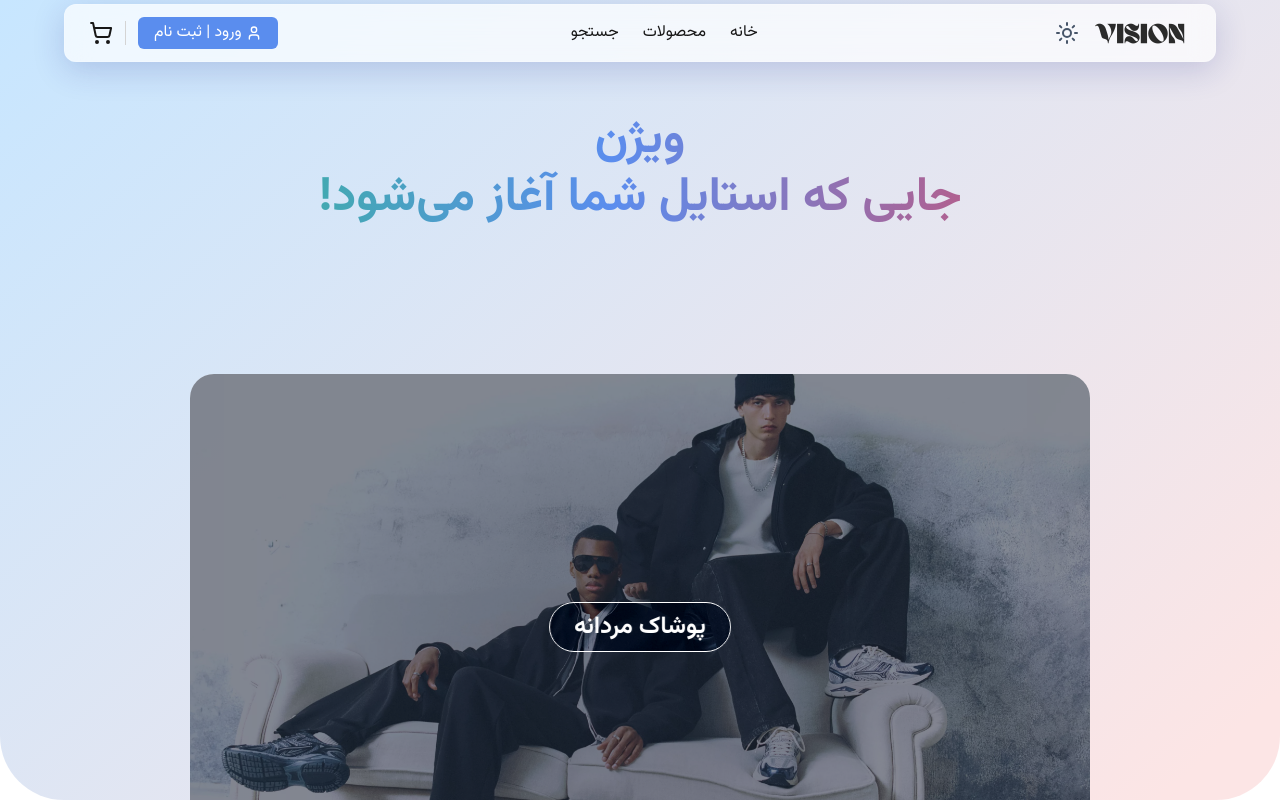
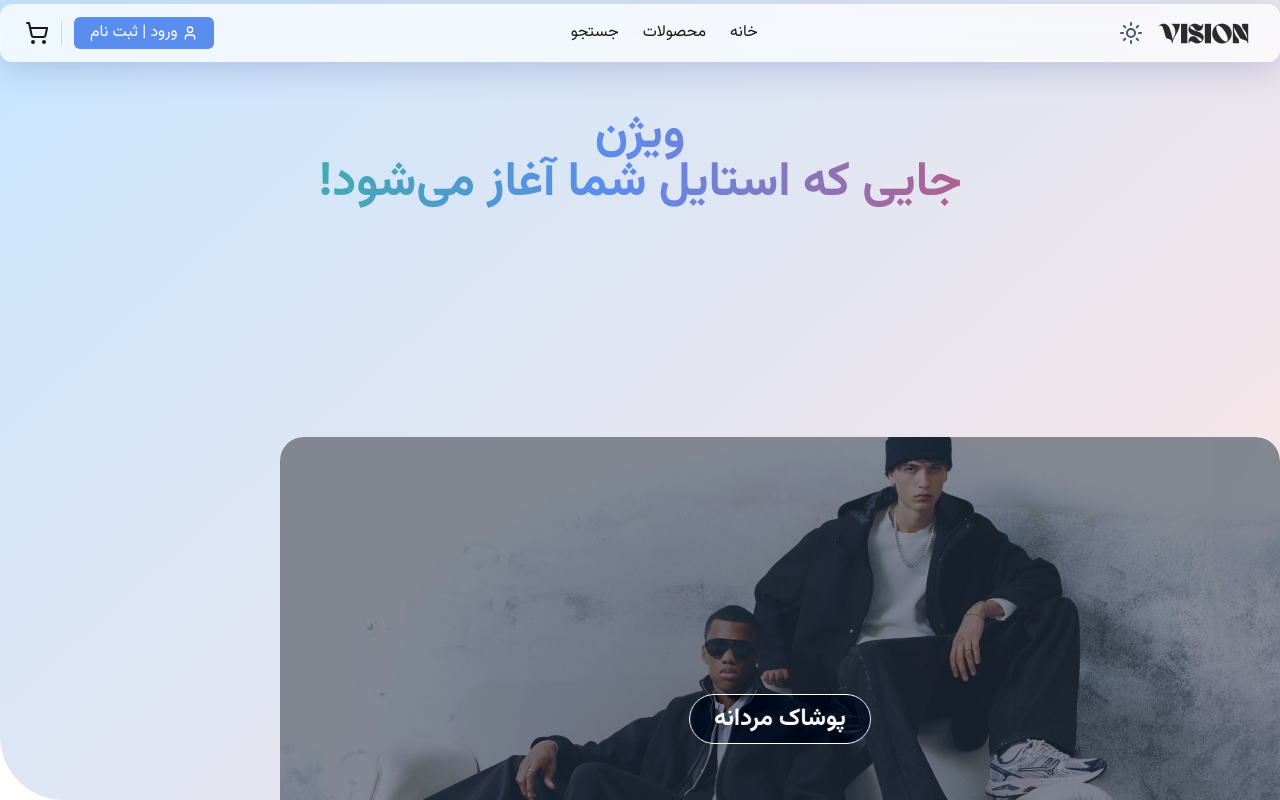
Before and after one commit to Zahra-Bazrgari/e-commerce, a Next.js app: page / in a window 1280 px wide. Shown: the top 800 px of the page. Built offline with nearby package versions, Linux system fonts and the light colour scheme.

Commit message:
lg swiper container set

```diff
--- a/app/(root)/layout.tsx
+++ b/app/(root)/layout.tsx
@@ -3,8 +3,8 @@ import React from "react";
 
 const layout = ({ children }: { children: React.ReactNode }) => {
   return (
-    <div className='bg-bs-body-bgs flex flex-col items-center'>
-      <Navbar />
+    <div className='bg-bs-body-bgs max-w-[1990px] mx-auto'>
+        <Navbar />
       {children}
     </div>
   );
--- a/app/(root)/page.tsx
+++ b/app/(root)/page.tsx
@@ -1,24 +1,21 @@
-import CategoryCard from "@/containers/CategoryCard";
+import React from "react";
+import SwiperContainer from "@/containers/SwiperContainer";
 import HeroSection from "@/components/HeroSection";
-import Navbar from "@/components/Navbar";
-import React from "react";
-import SwiperContainer from '@/containers/SwiperContainer';
-import FemaleCard from '@/components/slider/FemaleCard';
-import MaleCard from '@/components/slider/MaleCard';
 
 const Home = () => {
   return (
-    <div className='flex flex-col items-center'>
-      <div className='flex items-center justify-center flex-col relative'>
+    <div className="container mx-auto">
+      <div className="w-full flex items-center justify-center flex-col relative">
         <HeroSection />
-        <div className='w-full flex flex-col items-center absolute -bottom-20'>
-          {/* <SwiperContainer /> */}
-          <MaleCard />
+        <div className="w-full absolute md:-bottom-[70px] lg:-bottom-1/4 items-center justify-center hidden md:flex">
+          {/* Swiper Container */}
+          <SwiperContainer />
         </div>
-
       </div>
 
-      <section className='mt-40'>این یک متن برای تست فونت فارسی است</section>
+      <section className="mt-40">
+        این یک متن برای تست فونت فارسی است
+      </section>
     </div>
   );
 };
--- a/components/HeroSection.tsx
+++ b/components/HeroSection.tsx
@@ -2,8 +2,8 @@ import React from "react";
 
 const HeroSection = () => {
   return (
-    <div className='landing min-h-screen w-screen rounded-b-[4rem] flex justify-center pt-28'>
-      <div className='text-gradient animate-shine font-bold text-5xl text-primary text-center'>
+    <div className='landing h-full md:h-screen w-screen rounded-b-[4rem] flex justify-center py-28'>
+      <div className='text-gradient animate-shine font-bold text-3xl md:text-5xl text-primary text-center'>
         <p>ویژن</p>
         <p>جایی که استایل شما آغاز می‌شود!</p>
       </div>
--- a/components/Navbar.tsx
+++ b/components/Navbar.tsx
@@ -10,7 +10,7 @@ const Navbar = () => {
   const [menuOpen, setMenuOpen] = useState(false);
 
   return (
-    <div className='glassmorphism-navbar w-[90%] fixed top-1 flex items-center justify-between px-6 py-3 rounded-xl z-50'>
+    <div className='glassmorphism-navbar w-screen max-w-[1990px] fixed top-1 flex items-center justify-between px-6 py-3 rounded-xl z-50'>
       <div className='flex items-center justify-center gap-x-2'>
         <Image
           src='/logo/light-mode-logo.png'
--- a/components/slider/FemaleCard.tsx
+++ b/components/slider/FemaleCard.tsx
@@ -3,18 +3,18 @@ import React from "react";
 
 const FemaleCard = () => {
   return (
-    <div className='relative'>
+    <div className='relative w-fit'>
       <Image
         src='/models/female-lg.webp'
         alt='Female Wear'
-        width={900}
+        width={1000}
         height={500}
         className='rounded-3xl opacity-90'
       />
 
       <div className='absolute inset-0 bg-slate-900/50 rounded-3xl'></div>
 
-      <button className='absolute top-1/2 left-1/2 transform -translate-x-1/2 -translate-y-1/2 text-white font-bold text-2xl border border-white px-6 py-2 rounded-full bg-transparent backdrop-contrast-125'>
+      <button className='absolute top-1/2 left-1/2 transform -translate-x-1/2 -translate-y-1/2 text-white font-bold text-2xl border border-white px-6 py-2 rounded-full bg-transparent backdrop-contrast-125 z-40'>
         پوشاک زنانه
       </button>
     </div>
--- a/components/slider/MaleCard.tsx
+++ b/components/slider/MaleCard.tsx
@@ -3,18 +3,18 @@ import React from 'react'
 
 const MaleCard = () => {
   return (
-    <div className='relative'>
+    <div className='relative w-fit'>
       <Image
         src='/models/male-lg.webp'
         alt='Female Wear'
-        width={900}
+        width={1000}
         height={500}
         className='rounded-3xl opacity-90'
       />
 
       <div className='absolute inset-0 bg-slate-900/50 rounded-3xl'></div>
 
-      <button className='absolute top-1/2 left-1/2 transform -translate-x-1/2 -translate-y-1/2 text-white font-bold text-2xl border border-white px-6 py-2 rounded-full bg-transparent backdrop-contrast-125'>
+      <button className='absolute top-1/2 left-1/2 transform -translate-x-1/2 -translate-y-1/2 text-white font-bold text-2xl border border-white px-6 py-2 rounded-full bg-transparent backdrop-contrast-125 z-40'>
         پوشاک مردانه
       </button>
     </div>
--- a/containers/CategoryCard.tsx
+++ /dev/null
@@ -1,29 +0,0 @@
-import Image from 'next/image';
-import React from 'react';
-
-type Props = {
-  type: 'female' | 'male' | 'all';
-};
-
-const CategoryCard = ({ type }: Props) => {
-
-  return (
-    <div className="relative">
-      <Image
-        src="/models/Abrigos-H.webp"
-        alt="Female Wear"
-        width={900}
-        height={500}
-        className="rounded-3xl opacity-90"
-      />
-
-      <div className="absolute inset-0 bg-slate-900/50 rounded-3xl"></div>
-
-      <button className="absolute top-1/2 left-1/2 transform -translate-x-1/2 -translate-y-1/2 text-white font-bold text-2xl border border-white px-6 py-2 rounded-full bg-transparent backdrop-contrast-125">
-        پوشاک زنانه
-      </button>
-    </div>
-  );
-};
-
-export default CategoryCard;
--- a/containers/SwiperContainer.tsx
+++ b/containers/SwiperContainer.tsx
@@ -1,20 +1,21 @@
+"use client";
 import { Swiper, SwiperSlide } from "swiper/react";
-import { Pagination } from "swiper/modules";
-import { Autoplay } from "swiper/modules";
+import { Pagination, Navigation } from "swiper/modules";
 import "swiper/css";
 import "../styles/swiper.css";
-
 
 import MaleCard from "@/components/slider/MaleCard";
 import FemaleCard from "@/components/slider/FemaleCard";
 
 const SwiperContainer = () => {
   return (
+    <div className='container w-fit'>
       <Swiper
-      autoplay={{ delay: 3000 }}
-      pagination={{ clickable: true }}
+        navigation
+        modules={[Navigation, Pagination]}
+        pagination={{ type: 'bullets' }}
         loop={true}
-      effect='fade'
+        className='rounded-3xl'
       >
         <SwiperSlide>
           <MaleCard />
@@ -23,12 +24,13 @@ const SwiperContainer = () => {
           <FemaleCard />
         </SwiperSlide>
         <SwiperSlide>
-        <FemaleCard />
+          <MaleCard />
         </SwiperSlide>
         <SwiperSlide>
           <FemaleCard />
         </SwiperSlide>
       </Swiper>
+    </div>
   );
 };
 
```
Lines whose indentation alone changed are shown as unchanged.
